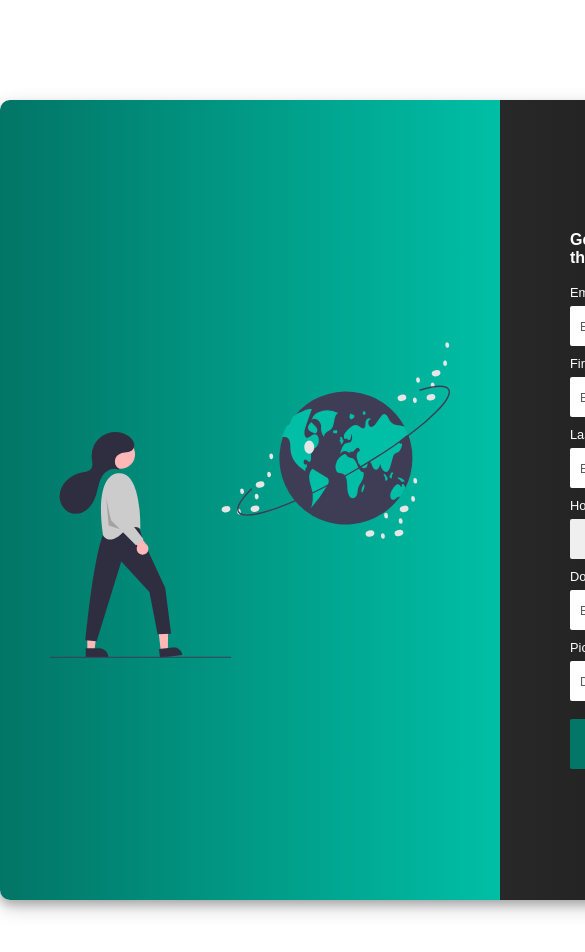
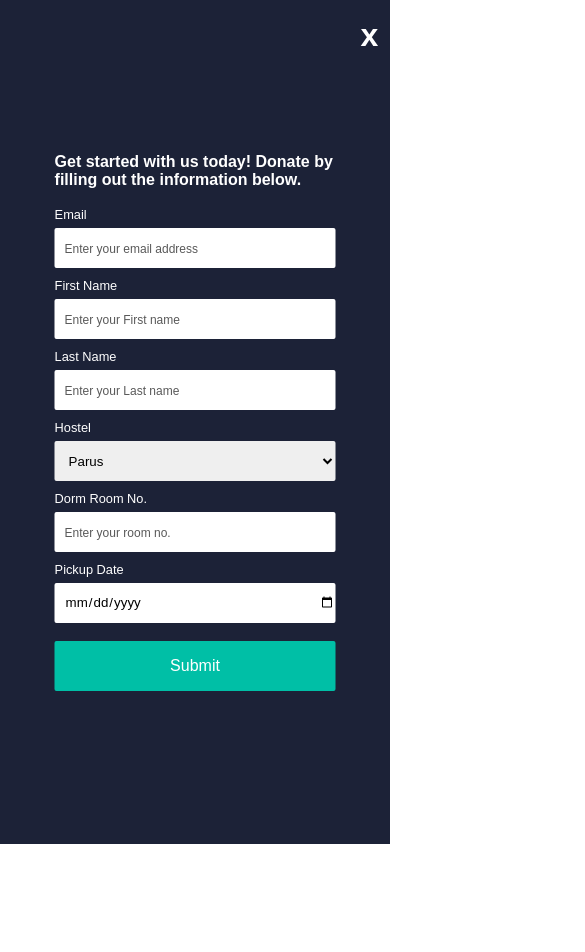
Before and after one commit to XxCLxX/Coursework-Recycling, a React (Create React App) app: page /donation-form in a window 390 px wide. Shown: the top 952 px of the page, 585 px wide, since content can reach past the window. After the commit the page ends 844 px from the top, so only its background shows below. Built offline with nearby package versions, Linux system fonts and the light colour scheme; no server answers; a web font is replaced by a local one.

Commit message:
Made Donation form responsive
The donation form is compatible with mobile screens.

```diff
--- a/src/components/DonateForm/Form.css
+++ b/src/components/DonateForm/Form.css
@@ -1,32 +1,36 @@
 .form-container {
-    margin: 100px auto;
-    box-shadow: 0 5px 8px 0 rgba(0, 0, 0, 0.2), 0 7px 20px 0 rgba(0, 0, 0, 0.2);
+  /*margin: 100px auto;*/
+  /*box-shadow: 0 5px 8px 0 rgba(0, 0, 0, 0.2), 0 7px 20px 0 rgba(0, 0, 0, 0.2);*/
   position: relative;
-    border-radius: 10px;
-    height: 800px;
-    width: 1000px;
+  /*border-radius: 10px;*/
+  height: 100vh;
+  width: 100%;
   display: grid;
   grid-template-columns: 1fr 1fr;
 }
+
 /*width: 1000px;*/
 
 .close-btn {
   position: absolute;
   top: 2%;
   right: 3%;
-    font-size: 1.5rem;
+  font-size: 2rem;
   z-index: 1;
   color: #fff;
   cursor: pointer;
+  font-weight: bolder;
+}
+
+.close-btn:hover {
+  cursor: pointer;
+  color: #038f7c;
+  transition: all 0.4s ease-out;
 }
 
 .form-content-left {
-    background: linear-gradient(
-      90deg,
-      rgb(2, 117, 102) 0%,
-      rgb(0, 191, 166) 100%
-    );
-    border-radius: 10px 0 0 10px;
+  /*border-radius: 10px 0 0 10px;*/
+  background: #00BFA6;
   position: relative;
 }
 
@@ -58,9 +62,9 @@
 }
 
 .form-content-right {
-    border-radius: 0 10px 10px 0;
+  /*border-radius: 0 10px 10px 0;*/
   position: relative;
-    background: linear-gradient(90deg, rgb(40, 40, 40) 0%, rgb(17, 17, 17) 100%);
+  background: #1c2237;
 }
 
 .form {
@@ -74,6 +78,7 @@
   flex-direction: column;
   justify-content: center;
   align-items: center;
+  flex-wrap: wrap;
 }
 
 .form h1 {
@@ -122,11 +127,7 @@
   height: 50px;
   margin-top: 10px;
   border-radius: 2px;
-    background: linear-gradient(
-      90deg,
-      rgb(2, 117, 102) 0%,
-      rgb(0, 191, 166) 100%
-    );
+  background: #00BFA6;
   outline: none;
   border: none;
   color: #fff;
@@ -135,10 +136,41 @@
 
 .form-input-btn:hover {
   cursor: pointer;
-    background: linear-gradient(
-      90deg,
-      rgb(0, 191, 166) 0%,
-      rgb(0, 158, 137) 100%
-    );
+  background: #038f7c;
   transition: all 0.4s ease-out;
 }
+
+@media screen and (max-width: 768px) {
+  .form-container {
+    width: 100%;
+    display: grid;
+  }
+
+  .form-content-right {
+    width: 200%;
+  }
+
+  .form-content-left {
+    display: none;
+  }
+}
+
+
+/*@media screen and (max-width: 360px) {
+  .form-container {
+    width: 100%;
+    height: 500px;
+    display: grid;
+    grid-template-columns: 1 1fr;
+  }
+
+  .form-content-right {
+    grid-template-columns: 1fr;
+    justify-content: center;
+    width: 100%;
+  }
+
+  .form {
+    justify-content: center;
+  }
+}*/
--- a/src/components/DonateForm/FormFillin.jsx
+++ b/src/components/DonateForm/FormFillin.jsx
@@ -64,7 +64,6 @@ const FormFillin = ({ submitForm }) => {
                         className='form-input'
                         value={values.hostel}
                         onChange={handleChange}>
-
                         <option value="parus">Parus</option>
                         <option value="mayak">Mayak</option>
                     </select>
@@ -88,10 +87,9 @@ const FormFillin = ({ submitForm }) => {
                     <label htmlFor='pickup' className='form-label'>Pickup Date</label>
                     <input
                         id='pickup'
-                        type='text'
+                        type='date'
                         name='pickup'
                         className='form-input'
-                        placeholder='DD/MM/YYYY'
                         value={values.pickup}
                         onChange={handleChange}
                     />
```
Lines whose indentation alone changed are shown as unchanged.
